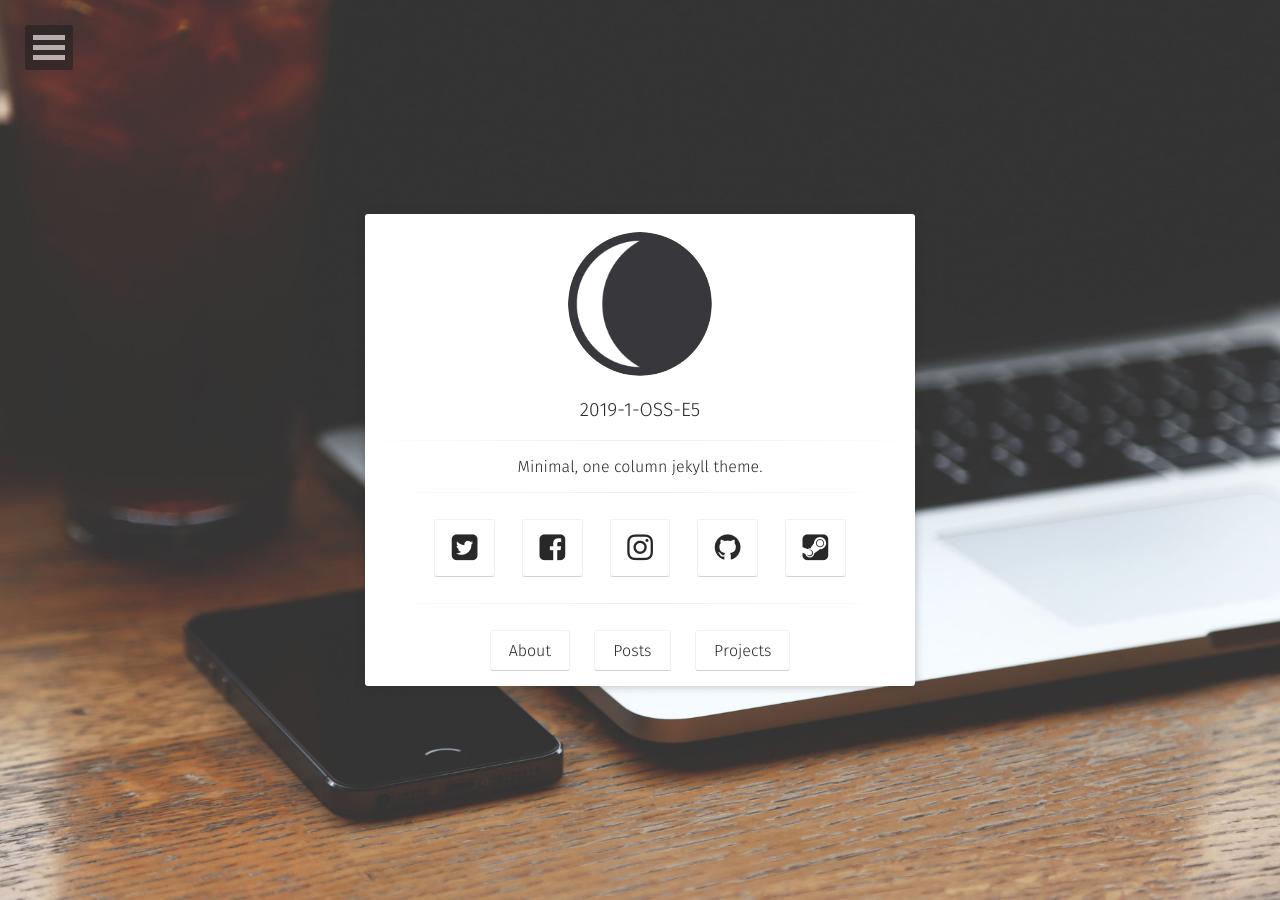
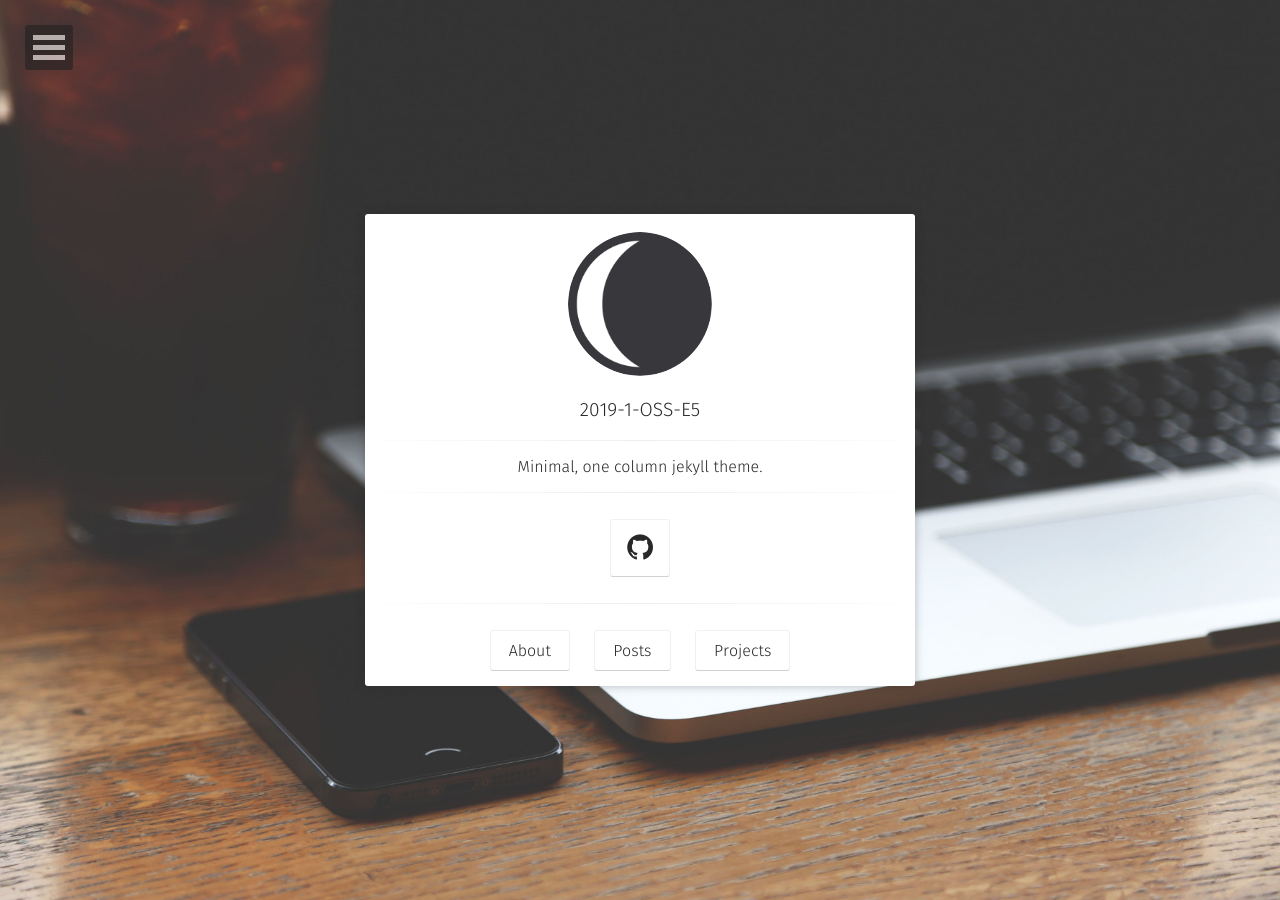
Before and after one commit to 19-1-skku-oss/2019-1-OSS-E5, a Jekyll site: the page built from index.md, in a window 1280 px wide. Built offline with Jekyll 4.4.1, drawn with Linux system fonts in a browser that asks for light colours; some web fonts are replaced; our own code applies the rules of GitHub Pages for plain Markdown files; comment, search, counter and statistics services are not loaded.

Commit message:
Edit URL

```diff
--- a/_includes/social-links.html
+++ b/_includes/social-links.html
@@ -1,28 +1,3 @@
                     <hr class="hr-line">
                     <h3 class="title" style="font-size:30px;">
-                        {% if site.email %}<a class="social-btn" href="mailto:{{ site.email }}" target="_blank" rel="noopener noreferrer"><i class="fa fa-fw fa-envelope-square"></i></a>{% endif %}
-                        {% if site.twitter %}<a class="social-btn" href="http://twitter.com/{{ site.twitter }}" target="_blank" rel="noopener noreferrer"><i class="fa fa-fw fa-twitter-square"></i></a>{% endif %}
-                        {% if site.facebook %}<a class="social-btn" href="http://facebook.com/{{ site.facebook }}" target="_blank" rel="noopener noreferrer"><i class="fa fa-fw fa-facebook-square"></i></a>{% endif %}
-                        {% if site.google.plus %}<a class="social-btn" href="http://plus.google.com/+{{ site.google.plus }}" target="_blank" rel="noopener noreferrer"><i class="fa fa-fw fa-google-plus-square"></i></a>{% endif %}
-                        {% if site.linkedin %}<a class="social-btn" href="http://linkedin.com/in/{{ site.linkedin }}" target="_blank" rel="noopener noreferrer"><i class="fa fa-fw fa-linkedin-square"></i></a>{% endif %}
-                        {% if site.xing %}<a class="social-btn" href="http://www.xing.com/profile/{{ site.xing }}" target="_blank" rel="noopener noreferrer"><i class="fa fa-fw fa-xing-square"></i></a>{% endif %}
-                        {% if site.instagram %}<a class="social-btn" href="http://instagram.com/{{ site.instagram }}" target="_blank" rel="noopener noreferrer"><i class="fa fa-fw fa-instagram"></i></a>{% endif %}
-                        {% if site.tumblr %}<a class="social-btn" href="http://{{ site.tumblr }}.tumblr.com" target="_blank" rel="noopener noreferrer"><i class="fa fa-fw fa-tumblr-square"></i></a>{% endif %}
-                        {% if site.medium %}<a class="social-btn" href="https://medium.com/{{ site.medium }}" target="_blank" rel="noopener noreferrer"><i class="fa fa-fw fa-medium"></i></a>{% endif %}
-                        {% if site.github-url %}<a class="social-btn" href="http://github.com/{{ site.github-url }}" target="_blank" rel="noopener noreferrer"><i class="fa fa-fw fa-github"></i></a>{% endif %}
-                        {% if site.stackoverflow %}<a class="social-btn" href="http://stackoverflow.com/users/{{ site.stackoverflow }}" target="_blank" rel="noopener noreferrer"><i class="fa fa-fw fa-stack-overflow"></i></a>{% endif %}
-                        {% if site.lastfm %}<a class="social-btn" href="http://lastfm.com/user/{{ site.lastfm }}" target="_blank" rel="noopener noreferrer"><i class="fa fa-fw fa-music"></i></a>{% endif %}
-                        {% if site.dribbble %}<a class="social-btn" href="http://dribbble.com/{{ site.dribbble }}" target="_blank" rel="noopener noreferrer"><i class="fa fa-fw fa-dribbble"></i></a>{% endif %}
-                        {% if site.pinterest %}<a class="social-btn" href="http://www.pinterest.com/{{ site.pinterest }}" target="_blank" rel="noopener noreferrer"><i class="fa fa-fw fa-pinterest"></i></a>{% endif %}
-                        {% if site.foursquare %}<a class="social-btn" href="http://foursquare.com/{{ site.foursquare }}" target="_blank" rel="noopener noreferrer"><i class="fa fa-fw fa-foursquare"></i></a>{% endif %}
-                        {% if site.steam %}<a class="social-btn" href="http://steamcommunity.com/id/{{ site.steam }}" target="_blank" rel="noopener noreferrer"><i class="fa fa-fw fa-steam-square"></i></a>{% endif %}
-                        {% if site.youtube %}<a class="social-btn" href="https://youtube.com/user/{{ site.youtube }}" target="_blank" rel="noopener noreferrer"><i class="fa fa-fw fa-youtube-square"></i></a>{% endif %}
-                        {% if site.youtube-channel %}<a class="social-btn" href="https://youtube.com/channel/{{ site.youtube-channel }}" target="_blank" rel="noopener noreferrer"><i class="fa fa-fw fa-youtube"></i></a>{% endif %}
-                        {% if site.soundcloud %}<a class="social-btn" href="http://soundcloud.com/{{ site.soundcloud }}" target="_blank" rel="noopener noreferrer"><i class="fa fa-fw fa-soundcloud"></i></a>{% endif %}
-                        {% if site.weibo %}<a class="social-btn" href="http://www.weibo.com/{{ site.weibo }}" target="_blank" rel="noopener noreferrer"><i class="fa fa-fw fa-weibo"></i></a>{% endif %}
-                        {% if site.flickr %}<a class="social-btn" href="http://www.flickr.com/{{ site.flickr }}" target="_blank" rel="noopener noreferrer"><i class="fa fa-fw fa-flickr"></i></a>{% endif %}
-                        {% if site.codepen %}<a class="social-btn" href="http://codepen.io/{{ site.codepen }}" target="_blank" rel="noopener noreferrer"><i class="fa fa-fw fa-codepen"></i></a>{% endif %}
-                        {% if site.keybase %}<a class="social-btn" href="https://keybase.io/{{ site.keybase }}" target="_blank" rel="noopener noreferrer"><i class="fa fa-fw fa-key"></i></a>{% endif %}
-                        {% if site.xmpp %}<a class="social-btn" href="xmpp:{{ site.xmpp }}" target="_blank" rel="noopener noreferrer"><i class="fa fa-fw fa-lightbulb-o"></i></a>{% endif %}
-                        {% if site.hackernews %}<a class="social-btn" href="https://news.ycombinator.com/user?id={{ site.hackernews }}" target="_blank" rel="noopener noreferrer"><i class="fa fa-fw fa-hacker-news"></i></a>{% endif %}
-                  </h3>
+                        {% if site.github-url %}<a class="social-btn" href="https://19-1-skku-oss.github.io/2019-1-OSS-E5/" target="_blank" rel="noopener noreferrer"><i class="fa fa-fw fa-github"></i></a>{% endif %}      </h3>
--- a/tags/index.html
+++ b/tags/index.html
@@ -21,7 +21,7 @@
 	<h2 id="{{ this_word }}" class="tag-heading">{{ this_word }}</h2>
 		<ul>
     {% for post in site.tags[this_word] %}{% if post.title != null %}
-      <li class="entry-title"><a href="{{ site.url }}{{ post.url }}" title="{{ post.title }}">{{ post.title }}</a></li>
+      <li class="entry-title"><a href="https://19-1-skku-oss.github.io/2019-1-OSS-E5/{{ post.url }}" title="{{ post.title }}">{{ post.title }}</a></li>
     {% endif %}{% endfor %}
 		</ul>
 	</article><!-- /.hentry -->
```
